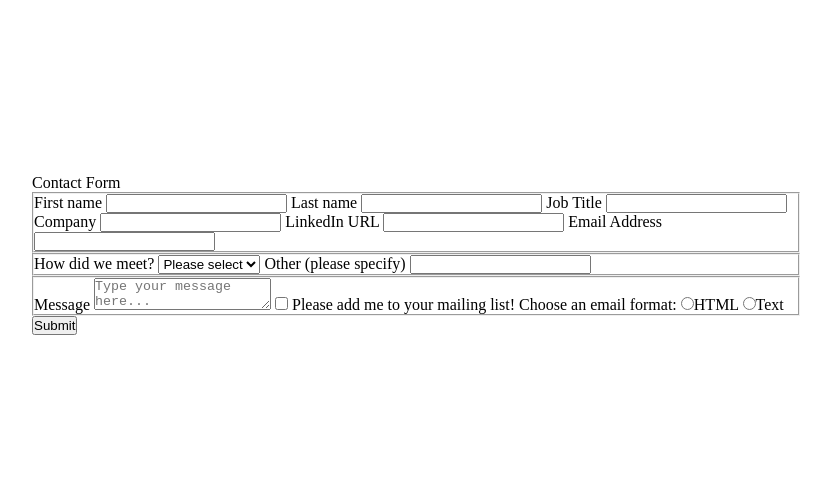
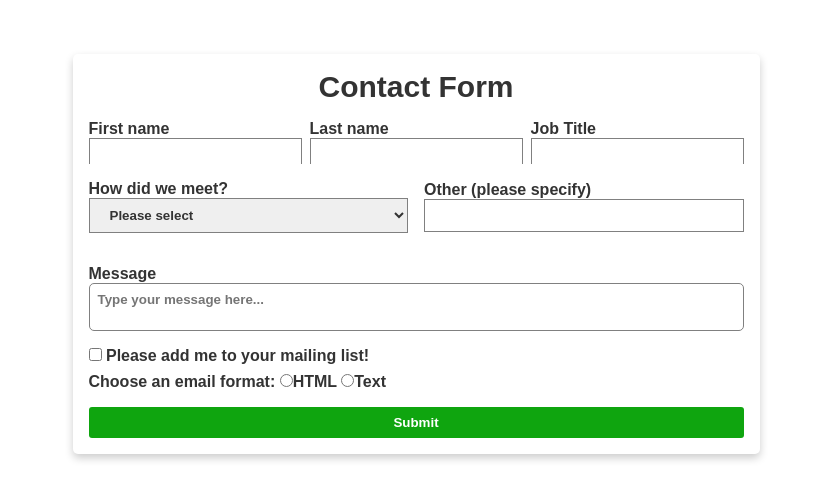
Before and after one commit to AhmedIhsan123/guestbook, a plain HTML site: page home.html in a window 1280 px wide. Shown: the part 146-646 px from the top of the page, without its empty margins (224-1055 px from the left). Drawn offline with Linux system fonts and the light colour scheme.

Commit message:
Finalized CSS and HTML

```diff
--- a/home.html
+++ b/home.html
@@ -19,33 +19,46 @@
 				<!-- Basic information fieldset -->
 				<fieldset id="basic-info">
 					<!-- First name -->
+					<div>
 						<label for="fname">First name</label>
 						<input type="text" id="fname" name="fname" required />
+					</div>
 
 					<!-- Last name -->
+					<div>
 						<label for="lname">Last name</label>
 						<input type="text" id="lname" name="lname" required />
+					</div>
 
 					<!-- Job Title -->
+					<div>
 						<label for="job-title">Job Title</label>
 						<input type="text" id="job-title" name="job-title" required />
+					</div>
 
 					<!-- Company -->
+					<div>
 						<label for="company">Company</label>
 						<input type="text" id="company" name="company" required />
+					</div>
 
 					<!-- Linkedin URL -->
+					<div>
 						<label for="linkedin">LinkedIn URL</label>
 						<input type="text" id="linkedin" name="linkedin" />
+					</div>
 
 					<!-- Email Address -->
+					<div>
 						<label for="email">Email Address</label>
 						<input type="email" id="email" name="email" required />
+					</div>
 				</fieldset>
 
 				<!-- Meeting info -->
 				<fieldset id="meeting-info">
 					<!-- Meet -->
+					<div>
 						<label for="meet">How did we meet?</label>
 						<select name="meet" id="meet">
 							<option value="">Please select</option>
@@ -53,13 +66,16 @@
 							<option value="in-person">In-Person</option>
 							<option value="other">Other</option>
 						</select>
+					</div>
 
 					<!-- Other -->
+					<div>
 						<label for="other">Other (please specify)</label>
 						<input type="text" id="other" />
+					</div>
 				</fieldset>
 
-				<!-- Last area -->
+				<!-- Message area -->
 				<fieldset id="submit-info">
 					<!-- Message box -->
 					<label for="message">Message</label>
@@ -70,17 +86,31 @@
 					></textarea>
 
 					<!-- Add to mailing -->
+					<div>
+						<div>
 							<input type="checkbox" id="mail-list" name="mail-list" />
 							<label for="mail-list">Please add me to your mailing list!</label>
+						</div>
 
 						<!-- Email format -->
+						<div>
 							<label for="mail-format">Choose an email format: </label>
 							<label
-						><input type="radio" name="mail-format" value="html" />HTML</label
+								><input
+									type="radio"
+									name="mail-format"
+									value="html"
+								/>HTML</label
 							>
 							<label
-						><input type="radio" name="mail-format" value="text" />Text</label
+								><input
+									type="radio"
+									name="mail-format"
+									value="text"
+								/>Text</label
 							>
+						</div>
+					</div>
 				</fieldset>
 
 				<!-- Submit button -->
--- a/styles.css
+++ b/styles.css
@@ -3,6 +3,9 @@
 	padding: 0;
 	margin: 0;
 	box-sizing: border-box;
+	font-family: Arial, Helvetica, sans-serif;
+	color: #333;
+	font-weight: 600;
 }
 
 body {
@@ -13,5 +16,93 @@ body {
 }
 
 main {
-	width: 60%;
+	display: flex;
+	flex-direction: column;
+	border-radius: 5px;
+	padding: 1rem;
+	box-shadow: 0 4px 8px rgba(0, 0, 0, 0.2);
+	height: 50%;
 }
+
+form {
+	display: flex;
+	flex-direction: column;
+	justify-content: flex-start;
+	gap: 1rem;
+	height: 100%;
+}
+
+legend {
+	text-align: center;
+	font-size: 30px;
+}
+
+input,
+select {
+	padding: 0.5rem 1rem;
+}
+
+input,
+select,
+textarea {
+	border: 1px solid gray;
+}
+
+textarea {
+	padding: 0.5rem;
+	resize: none;
+	height: 100%;
+	border-radius: 5px;
+}
+
+/* Basic information fieldset */
+#basic-info {
+	display: grid;
+	border: none;
+	grid-template-columns: repeat(3, 1fr);
+	gap: 0.5rem;
+	overflow: auto;
+	width: 100%;
+	height: 50%;
+}
+#basic-info div {
+	display: flex;
+	flex-direction: column;
+}
+
+/* Meeting information fieldset */
+#meeting-info {
+	display: flex;
+	flex-direction: row;
+	align-items: center;
+	justify-items: stretch;
+	border: none;
+	gap: 1rem;
+}
+#meeting-info div {
+	display: flex;
+	flex-direction: column;
+	width: 100%;
+}
+
+/* Message box */
+#submit-info {
+	display: flex;
+	flex-direction: column;
+	border: none;
+	height: 100%;
+	padding-top: 1rem;
+}
+#submit-info div {
+	padding-top: 0.5rem;
+}
+
+/* Submit button */
+#submit-btn {
+	cursor: pointer;
+	border-radius: 3px;
+	border: none;
+	padding: 0.5rem 1rem;
+	background-color: rgb(15, 165, 15);
+	color: white;
+}
```
Lines whose indentation alone changed are shown as unchanged.
